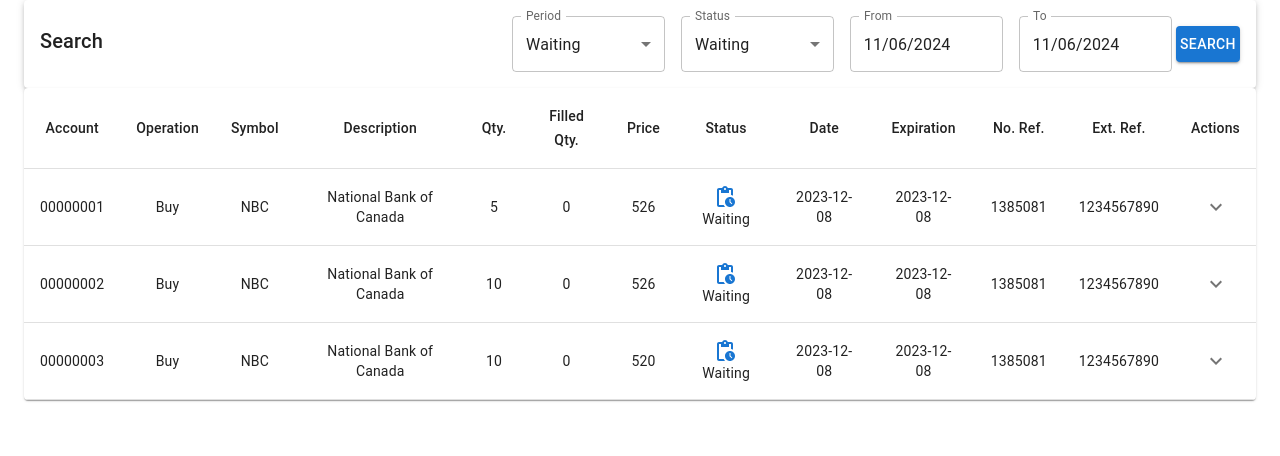
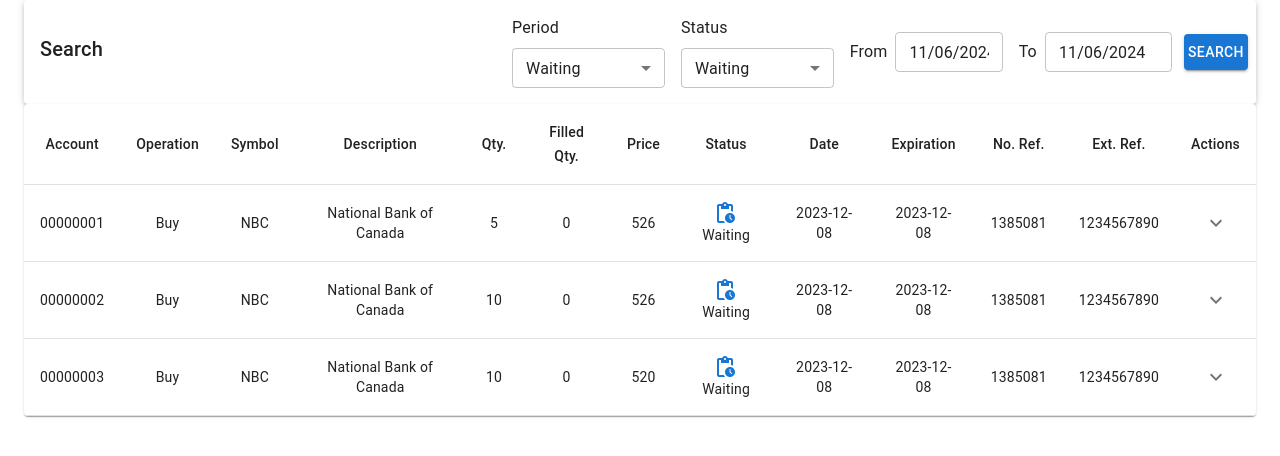
Before and after one commit to thongrodw/ATA-FE, a React (Create React App) app: page / in a window 1280 px wide. Shown: the top 456 px of the page. Built offline with nearby package versions, Linux system fonts and the light colour scheme.

Commit message:
Update Filter

```diff
--- a/src/components/Filter.js
+++ b/src/components/Filter.js
@@ -9,10 +9,11 @@
     const [startDate, setStartDate] = useState(dayjs());
     const [endDate, setEndDate] = useState(dayjs());
     const [status, setStatus] = useState('Waiting');
+    const [period, setPeriod] = useState('Waiting');
 
     const handleFilterChange = () => {
         onFilterChange({ startDate, endDate, status });
-    }
+    };
 
     return (
         <Paper elevation={3} sx={{ padding: 2, marginBottom: 2, height: 'auto', maxWidth: 'xl', margin: '0 auto' }}>
@@ -24,48 +25,66 @@
                 </Grid>
                 <Grid item xs={10}>
                     <LocalizationProvider dateAdapter={AdapterDayjs}>
-                        <Grid container spacing={2} alignItems="center" display='flex' justifyContent="flex-end" sx={{ marginLeft: 'auto' }}>
-                            <Grid item xs={12} md={2}>
+                        <Grid container spacing={2} alignItems="center" display="flex" justifyContent="flex-end" sx={{ marginLeft: 'auto' }}>
+                            <Grid item xs={12} md={2} container alignItems="center" spacing={1}>
+                                <Grid item>
+                                    <Typography variant="body1">Period</Typography>
+                                </Grid>
+                                <Grid item xs>
                                     <TextField
                                         select
-                                    label="Period"
-                                    value={status}
-                                    onChange={(e) => setStatus(e.target.value)}
+                                        value={period}
+                                        onChange={(e) => setPeriod(e.target.value)}
                                         fullWidth
+                                        size="small"
                                     >
                                         <MenuItem value="Waiting">Waiting</MenuItem>
                                         <MenuItem value="Transmission">Transmission</MenuItem>
                                     </TextField>
                                 </Grid>
-                            <Grid item xs={12} md={2}>
+                            </Grid>
+                            <Grid item xs={12} md={2} container alignItems="center" spacing={1}>
+                                <Grid item>
+                                    <Typography variant="body1">Status</Typography>
+                                </Grid>
+                                <Grid item xs>
                                     <TextField
                                         select
-                                    label="Status"
                                         value={status}
                                         onChange={(e) => setStatus(e.target.value)}
                                         fullWidth
+                                        size="small"
                                     >
                                         <MenuItem value="Waiting">Waiting</MenuItem>
                                         <MenuItem value="Transmission">Transmission</MenuItem>
                                     </TextField>
                                 </Grid>
-                            <Grid item xs={12} md={2}>
+                            </Grid>
+                            <Grid item xs={12} md={2} container alignItems="center" spacing={1}>
+                                <Grid item>
+                                    <Typography variant="body1">From</Typography>
+                                </Grid>
+                                <Grid item xs>
                                     <DatePicker
-                                    label="From"
                                         value={startDate}
                                         onChange={(date) => setStartDate(date)}
-                                    renderInput={(params) => <TextField {...params} fullWidth />}
+                                        slotProps={{ textField: { size: 'small' } }}
                                     />
                                 </Grid>
-                            <Grid item xs={12} md={2}>
+                            </Grid>
+                            <Grid item xs={12} md={2} container alignItems="center" spacing={1}>
+                                <Grid item>
+                                    <Typography variant="body1">To</Typography>
+                                </Grid>
+                                <Grid item xs>
                                     <DatePicker
-                                    label="To"
                                         value={endDate}
                                         onChange={(date) => setEndDate(date)}
-                                    renderInput={(params) => <TextField {...params} fullWidth />}
+                                        slotProps={{ textField: { size: 'small' } }}
                                     />
                                 </Grid>
-                            <Grid item xs={12} md={1} sx={{ display: 'flex', justifyContent: 'flex-end', paddingRight: 2}}>
+                            </Grid>
+                            <Grid item xs={12} md={1} sx={{ display: 'flex', justifyContent: 'flex-end', paddingRight: 1 }}>
                                 <Button variant="contained" color="primary" onClick={handleFilterChange}>
                                     Search
                                 </Button>
```
Lines whose indentation alone changed are shown as unchanged.
